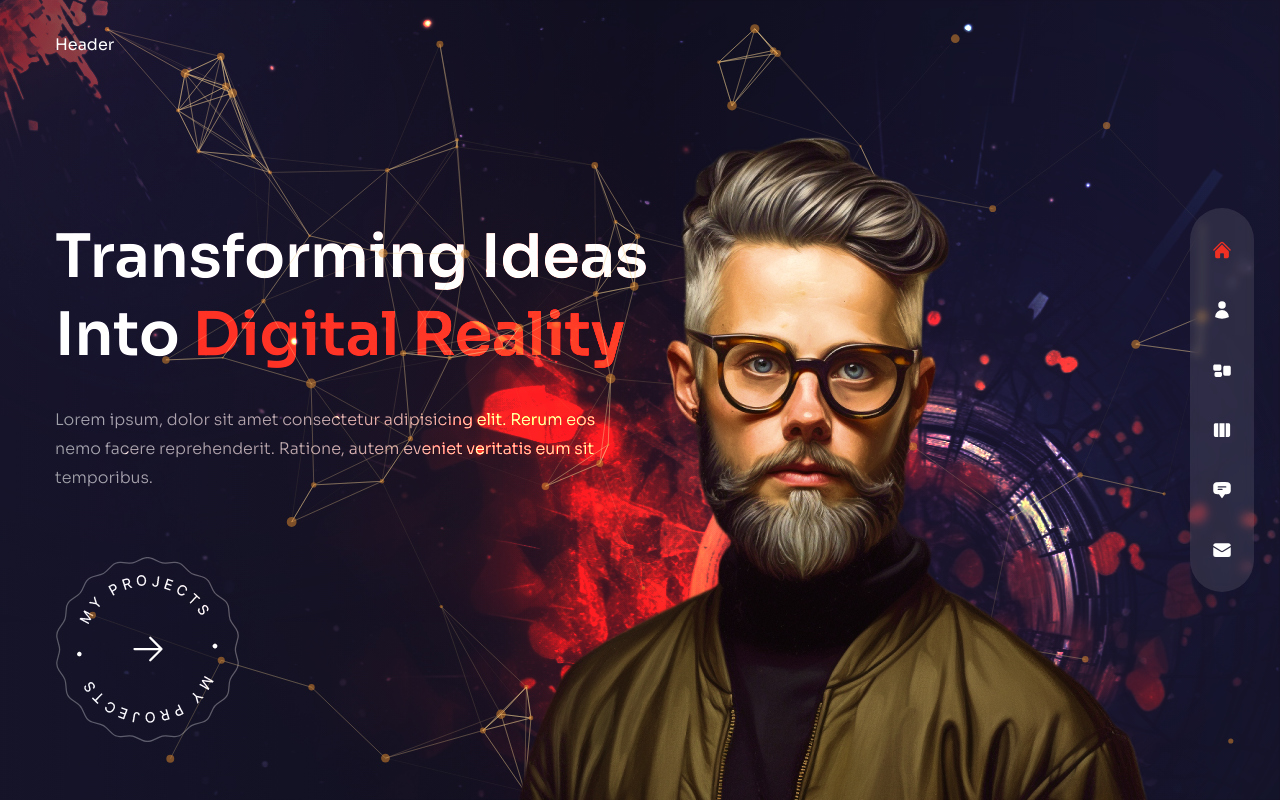
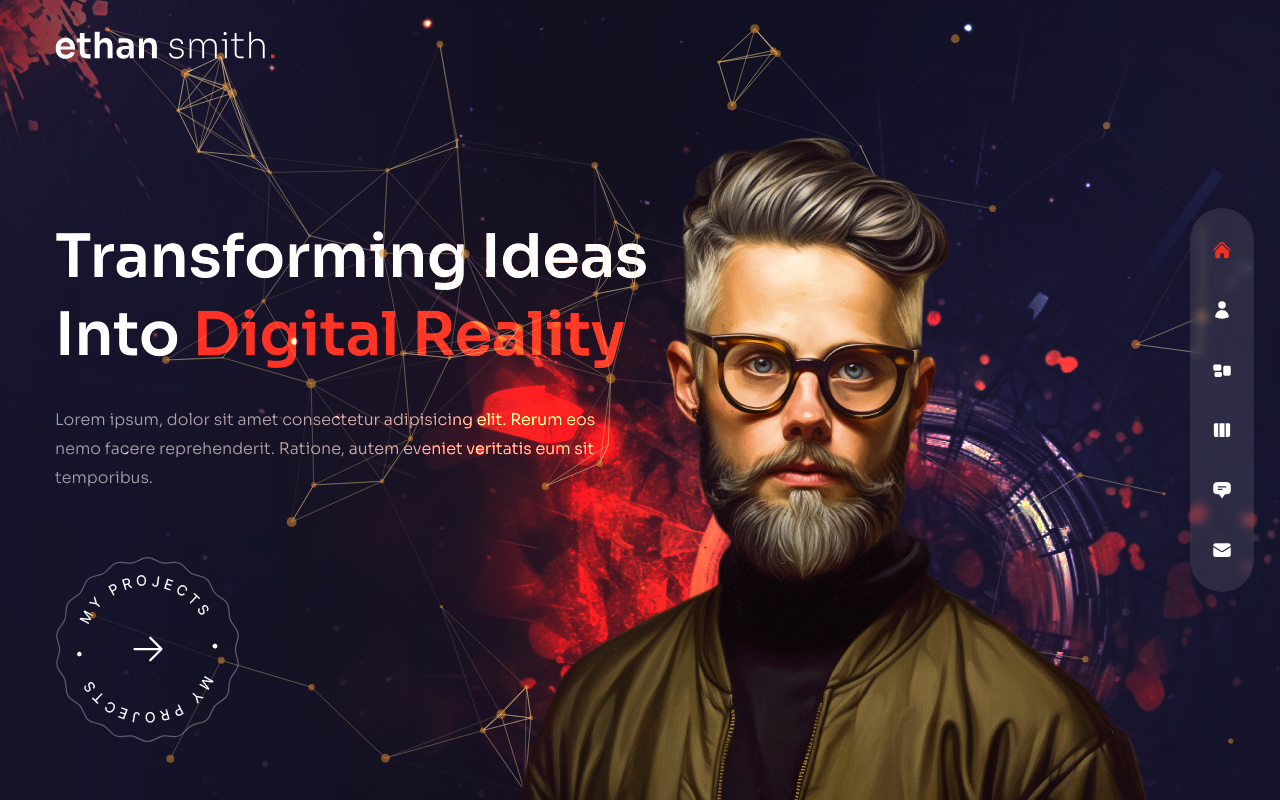
Before and after one commit to MirosBL45/studio_rakita, a Next.js app: page / in a window 1280 px wide. Built offline with nearby package versions, Linux system fonts and the light colour scheme.

Commit message:
header work

```diff
--- a/components/Header.jsx
+++ b/components/Header.jsx
@@ -10,7 +10,20 @@ import Socials from "../components/Socials";
 function Header() {
   return (
     <header className="absolute z-30 w-full flex items-center px-16 xl:px-0 xl:h-[90px]">
-      <div className="container mx-auto">Header</div>
+      <div className="container mx-auto">
+        <div>
+          {/* logo */}
+          <Link href={"/"}>
+            <Image
+              src={"/logo.svg"}
+              width={220}
+              height={48}
+              alt="logo"
+              priority={true}
+            />
+          </Link>
+        </div>
+      </div>
     </header>
   );
 }
```
